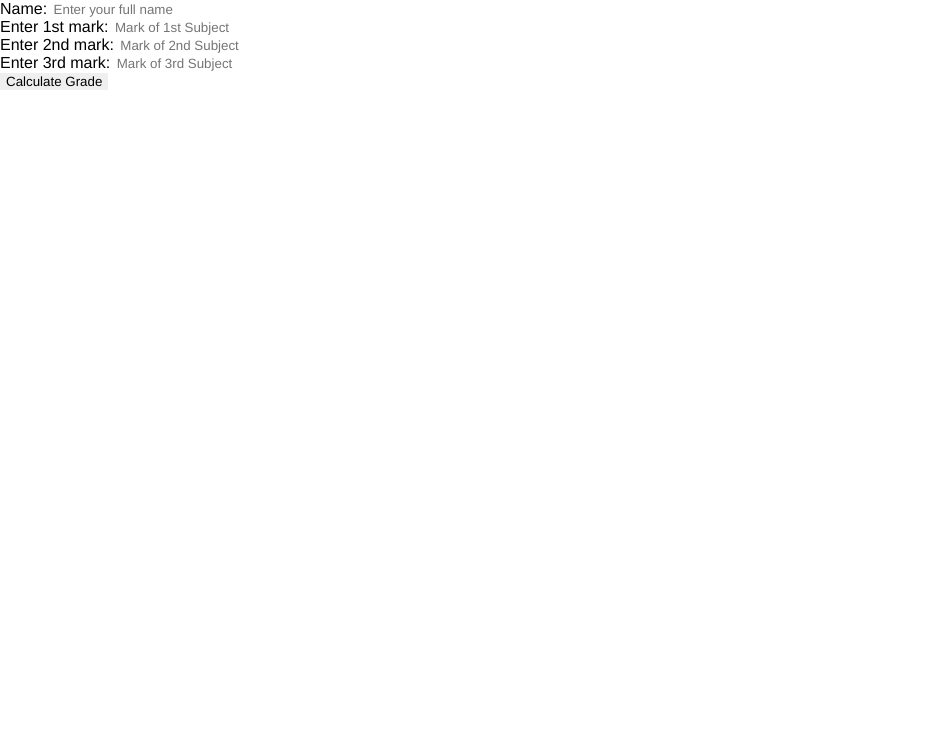
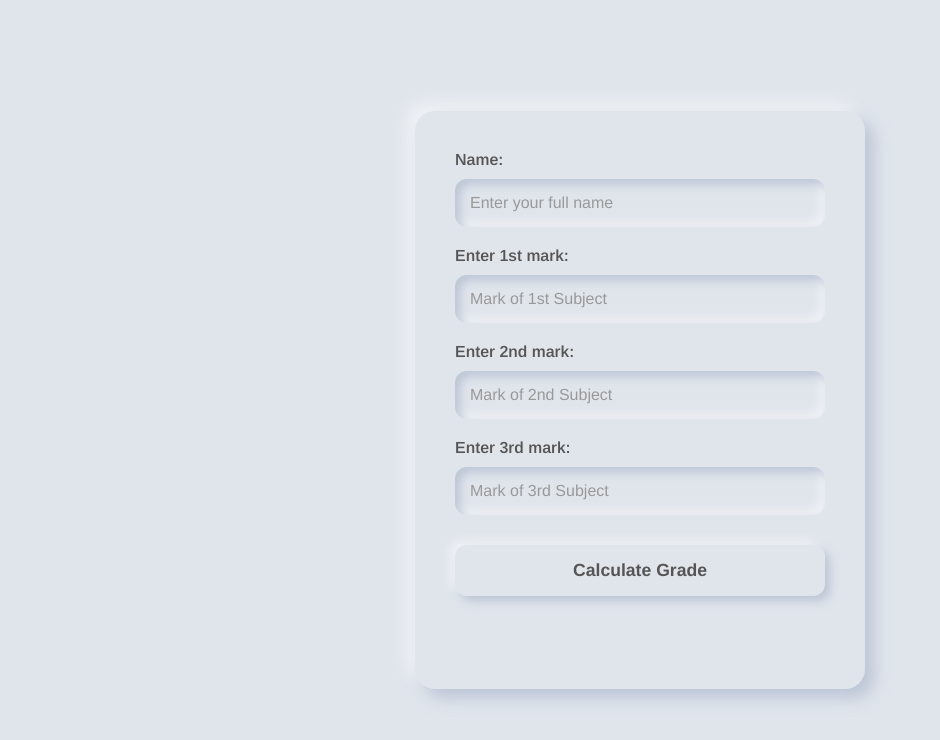
Before and after one commit to overthinker-pro/student-grade-calculator, a plain HTML site: page index.html in a window 1280 px wide. Shown: the whole page, without its empty margins (0-940 px from the left). Drawn offline with nearby package versions, Linux system fonts and the light colour scheme.

Commit message:
UI styling

```diff
--- a/index.html
+++ b/index.html
@@ -16,7 +16,7 @@
   </head>
   <body>
     <main class="container">
-      <form action="">
+      <form id="gradeForm">
         <label for="studentName">Name: </label>
         <input
           type="text"
@@ -24,16 +24,15 @@
           placeholder="Enter your full name"
           required
         />
-        <br />
         <label for="subject1">Enter 1st mark: </label>
         <input type="text" id="subject1" placeholder="Mark of 1st Subject" />
-        <br />
+
         <label for="subject2">Enter 2nd mark: </label>
         <input type="text" id="subject2" placeholder="Mark of 2nd Subject" />
-        <br />
+
         <label for="subject3">Enter 3rd mark: </label>
         <input type="text" id="subject3" placeholder="Mark of 3rd Subject" />
-        <br />
+
         <button type="submit">Calculate Grade</button>
       </form>
       <div class="result-container">
--- a/style.css
+++ b/style.css
@@ -4,3 +4,88 @@
     box-sizing: border-box;
     font-family: "Arimo", sans-serif;
 }
+
+:root {
+  --bg-color: #e0e5ec;
+  --primary-text-color: #555;
+  --light-shadow: rgba(255, 255, 255, 0.5);
+  --dark-shadow: rgba(163, 177, 198, 0.6);
+}
+
+body {
+  display: flex;
+  justify-content: center;
+  align-items: center;
+  min-height: 100vh;
+  background-color: var(--bg-color);
+  color: var(--primary-text-color);
+}
+
+.container {
+  padding: 40px;
+  border-radius: 20px;
+  background: var(--bg-color);
+  box-shadow: 9px 9px 16px var(--dark-shadow),
+    -9px -9px 16px var(--light-shadow);
+  max-width: 450px;
+  width: 90%;
+}
+
+form {
+  display: flex;
+  flex-direction: column;
+  gap: 20px;
+}
+
+label {
+  font-weight: 600;
+  margin-bottom: -10px;
+}
+
+input[type="text"] {
+  width: 100%;
+  padding: 15px;
+  border-radius: 12px;
+  background: var(--bg-color);
+  color: var(--primary-text-color);
+  font-size: 1rem;
+  box-shadow: inset 5px 5px 10px var(--dark-shadow),
+    inset -5px -5px 10px var(--light-shadow);
+  transition: all 0.2s ease-in-out;
+}
+
+input[type="text"]::placeholder {
+  color: #999;
+}
+
+input[type="text"]:focus {
+  outline: none;
+  box-shadow: inset 7px 7px 12px var(--dark-shadow),
+    inset -7px -7px 12px var(--light-shadow);
+}
+
+button[type="submit"] {
+  margin-top: 10px;
+  padding: 15px;
+  border-radius: 12px;
+  background: var(--bg-color);
+  color: var(--primary-text-color);
+  font-size: 1.1rem;
+  font-weight: bold;
+  cursor: pointer;
+  box-shadow: 5px 5px 10px var(--dark-shadow), -5px -5px 10px var(--light-shadow);
+  transition: all 0.2s ease-in-out;
+}
+
+button[type="submit"]:active {
+  box-shadow: inset 5px 5px 10px var(--dark-shadow),
+    inset -5px -5px 10px var(--light-shadow);
+}
+
+.result-container {
+  margin-top: 25px;
+  text-align: center;
+  font-size: 1.2rem;
+  font-weight: bold;
+  min-height: 1.5em;
+}
```
